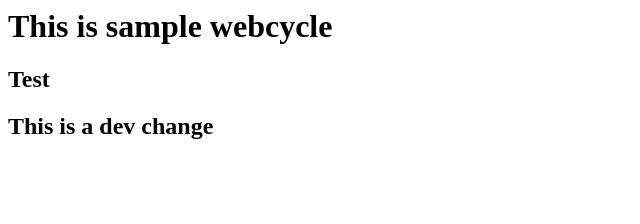
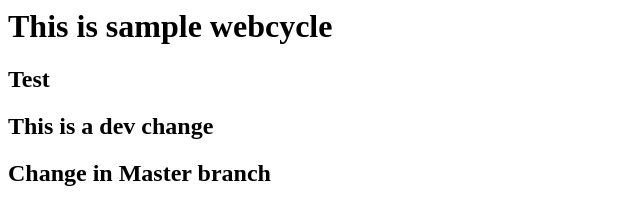
Before and after one commit to kakadeh/TrainingJuly18, a plain HTML site: page index.html in a window 1280 px wide. Shown: the whole page, without its empty margins (0-640 px from the left). Drawn offline with Linux system fonts and the light colour scheme.

Commit message:
Changes in master branch

```diff
--- a/index.html
+++ b/index.html
@@ -1,3 +1,4 @@
 <h1> This is sample webcycle <h1>
 <h2> Test </h2>
 <h2> This is a dev change </h2>
+<h2> Change in Master branch</h2>
```
